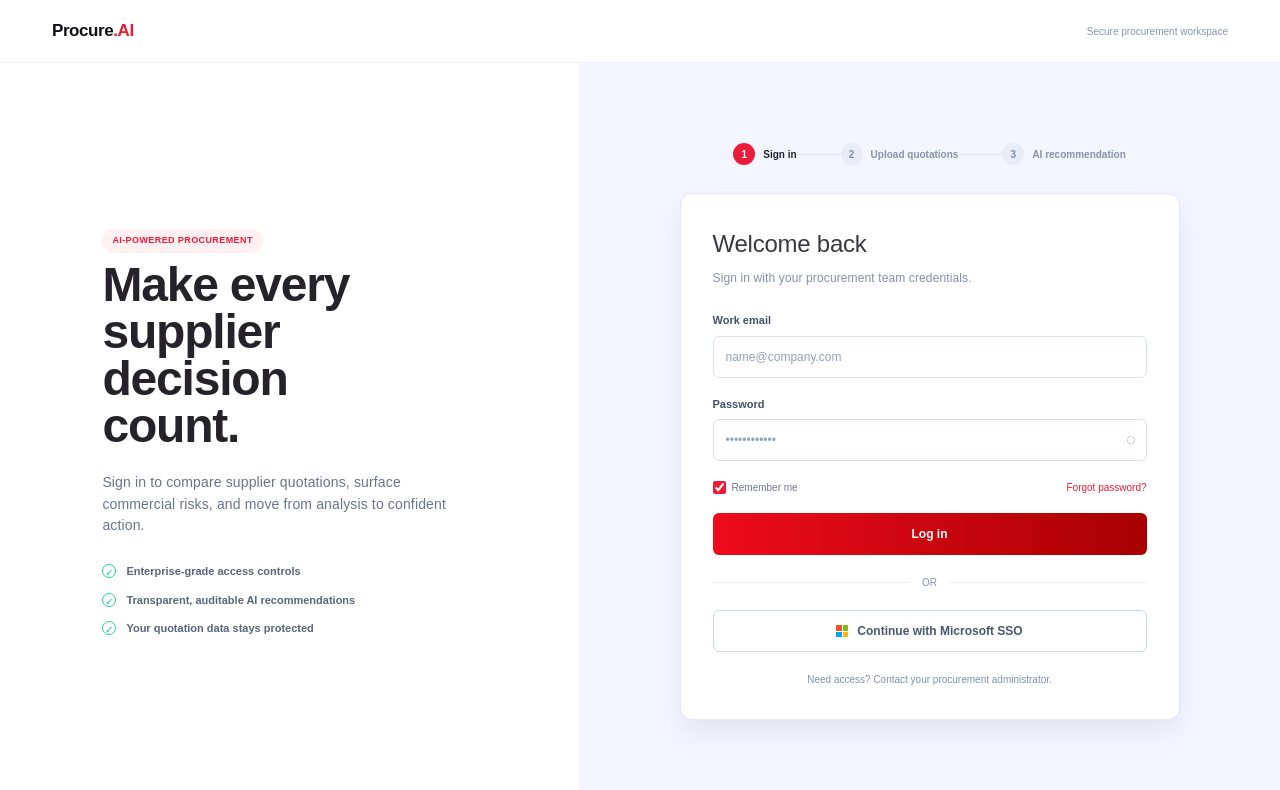
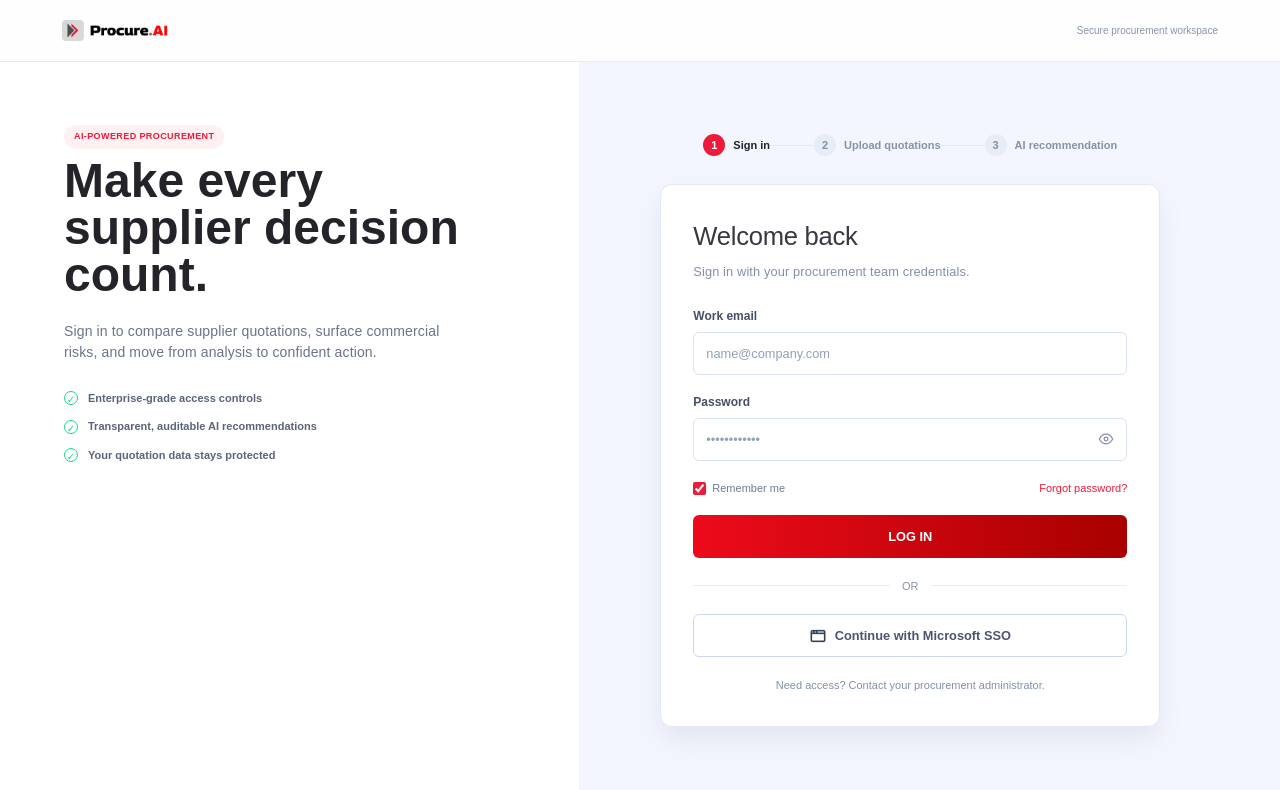
Before and after one commit to atulmahindra/Procure_AI, a React (Vite) app: page /login in a window 1280 px wide. Shown: the top 790 px of the page. Built offline with nearby package versions, Linux system fonts and the light colour scheme; a web font is replaced by a local one.

Commit message:
design changes added

```diff
--- a/src/modules/before-login/Login.scss
+++ b/src/modules/before-login/Login.scss
@@ -1,15 +1,12 @@
 .login-page { min-height: 100vh; color: #25232a; background: #f4f6ff; }
-.login-header { display: flex; align-items: center; justify-content: space-between; height: 63px; padding: 0 clamp(28px, 4.5vw, 52px); border-bottom: 1px solid #edf0f6; background: #fff; font-weight: 500; }
-.product-logo { margin: 0; color: #0f1014; font-size: 1.0625rem; font-weight: 800; letter-spacing: -.025em; }.product-logo span { color: #ed1b2f; }
-.login-header > p:last-child { margin: 0; color: #8994ad; font-size: .625rem; }
 .login-layout { display: grid; min-height: calc(100vh - 63px); grid-template-columns: minmax(400px, .95fr) minmax(540px, 1.15fr); }
-.login-brand-panel { display: flex; align-items: center; padding: 40px clamp(48px, 8vw, 112px); background: #fff; }
-.brand-copy { max-width: 430px; }.eyebrow { display: inline-block; margin: 0 0 24px; border-radius: 20px; padding: 5px 10px; color: #ed1b2f; background: #fff0f1; font-size: .5625rem; font-weight: 800; letter-spacing: .06em; text-transform: uppercase; }.brand-copy h1 { margin: 0 0 23px; color: #252329; font-size: clamp(2.5rem, 4vw, 3rem); font-weight: 800; line-height: .98; letter-spacing: -.025em; }.brand-copy > p:not(.eyebrow) { max-width: 390px; margin: 0; color: #69748a; font-size: .875rem; font-weight: 500; letter-spacing: .01em; line-height: 1.55; }
+.login-brand-panel { display: flex; align-items: self-start; padding: 60px clamp(32px, 5vw, 72px); background: #fff; }
+.brand-copy { max-width: 430px; }.eyebrow { display: inline-block; margin: 0 0 24px; border-radius: 20px; padding: 5px 10px; color: #ed1b2f; background: #fff0f1; font-size: .5625rem; font-weight: 800; letter-spacing: .06em; text-transform: uppercase; }.brand-copy h1 { margin: 0 0 23px; color: #252329; font-size: clamp(2.7rem, 4vw, 3rem); font-weight: 800; line-height: .98; letter-spacing: 0em; }.brand-copy > p:not(.eyebrow) { max-width: 390px; margin: 0; color: #69748a; font-size: .875rem; font-weight: 500; letter-spacing: .01em; line-height: 1.55; }
 .benefits-list { display: grid; gap: 12px; margin: 26px 0 0; padding: 0; list-style: none; color: #59657a; font-size: .6875rem; font-weight: 600; }.benefits-list li { display: flex; align-items: center; gap: 10px; }.benefits-list li::before { display: grid; width: 14px; height: 14px; place-items: center; border: 1px solid #1bd19a; border-radius: 50%; color: #1bd19a; content: '✓'; font-size: .625rem; font-weight: 800; }
-.login-form-panel { display: grid; place-items: center; padding: 40px clamp(28px, 6vw, 100px); background: #f4f6ff; }.login-panel-inner { width: min(100%, 500px); }.login-steps { display: flex; align-items: center; justify-content: center; margin-bottom: 28px; }.login-steps i { width: 44px; height: 1px; background: #e4e8f1; }.step { display: flex; align-items: center; gap: 8px; color: #8792a8; font-size: .625rem; white-space: nowrap; }.step span { display: grid; width: 22px; height: 22px; place-items: center; border-radius: 50%; color: #8190aa; background: #e8ecf5; font-weight: 800; }.step.active { color: #20232a; }.step.active span { color: #fff; background: #ed1b3a; }
-.login-form-wrap { box-sizing: border-box; width: 100%; border: 1px solid #e4e8f2; border-radius: 12px; padding: 32px; background: #fff; box-shadow: 0 13px 28px rgb(50 62 103 / 9%); }.login-heading { margin-bottom: 25px; }.login-heading h2 { margin: 0 0 7px; color: #3a3740; font-size: 1.5rem; font-weight: 500; letter-spacing: -.01em; }.login-heading p { margin: 0; color: #8190aa; font-size: .75rem; letter-spacing: .01em; }
-.login-form { display: grid; gap: 18px; }.login-form > label { display: grid; gap: 7px; color: #435067; font-size: .6875rem; font-weight: 600; }.login-form input:not([type='checkbox']) { box-sizing: border-box; width: 100%; border: 1px solid #dae1ee; border-radius: 6px; padding: 11px 12px; color: #263247; background: #fff; font: inherit; font-size: .75rem; font-weight: 400; outline: none; transition: border-color .2s, box-shadow .2s; }.login-form input:not([type='checkbox']):focus { border-color: #ed1b3a; box-shadow: 0 0 0 3px rgb(237 27 58 / 10%); }.login-form input::placeholder { color: #91a0b8; }.password-field { position: relative; }.password-field input { padding-right: 38px !important; }.password-field button { position: absolute; top: 50%; right: 11px; border: 0; color: #7f8da7; background: transparent; font: inherit; font-size: 1rem; transform: translateY(-50%); cursor: pointer; }.login-options { display: flex; align-items: center; justify-content: space-between; margin-top: 1px; color: #6e7b91; font-size: .625rem; font-weight: 400; }.remember { display: flex; align-items: center; gap: 6px; }.remember input { width: 13px; height: 13px; margin: 0; accent-color: #ed1b3a; }.login-options a { color: #ed1b3a; font-weight: 500; text-decoration: none; }
-.login-submit { width: 100%; border: 0; border-radius: 6px; padding: 12px; color: white; background: linear-gradient(90deg, #ed0b1b, #a80000); font: inherit; font-size: .75rem; font-weight: 800; cursor: pointer; transition: filter .2s, transform .2s; }.login-submit:hover { filter: brightness(.94); transform: translateY(-1px); }
-.login-divider { display: flex; align-items: center; gap: 12px; margin: 20px 0; color: #8792a8; font-size: .625rem; }.login-divider::before, .login-divider::after { flex: 1; height: 1px; background: #e9edf4; content: ''; }.login-divider span { text-transform: uppercase; }.sso-button { display: flex; align-items: center; justify-content: center; gap: 9px; width: 100%; border: 1px solid #cbd8f2; border-radius: 6px; padding: 11px; color: #49566d; background: #fff; font: inherit; font-size: .75rem; font-weight: 700; cursor: pointer; }.sso-button:hover { background: #f8faff; }.microsoft-icon { display: grid; width: 12px; height: 12px; grid-template-columns: 1fr 1fr; grid-template-rows: 1fr 1fr; gap: 1px; }.microsoft-icon i:nth-child(1) { background: #f35325; }.microsoft-icon i:nth-child(2) { background: #81bc06; }.microsoft-icon i:nth-child(3) { background: #05a6f0; }.microsoft-icon i:nth-child(4) { background: #ffba08; }.login-signup { margin: 20px 0 0; color: #8190aa; text-align: center; font-size: .625rem; }
-@media (max-width: 850px) { .login-layout { grid-template-columns: 1fr; }.login-brand-panel { padding: 55px 32px 35px; }.login-form-panel { min-height: 600px; padding: 36px 24px 60px; }.brand-copy h1 { font-size: 2.875rem; } }
-@media (max-width: 560px) { .login-header { height: 56px; padding: 0 20px; }.login-header > p:last-child { display: none; }.login-brand-panel { padding: 42px 24px 32px; }.brand-copy h1 { font-size: 2.5rem; }.login-form-panel { padding: 28px 16px 45px; }.login-form-wrap { padding: 24px 20px; }.login-steps { justify-content: flex-start; overflow: hidden; }.step { font-size: .5625rem; }.login-steps i { width: 16px; }.step:nth-of-type(3) strong { display: none; } }
+.login-form-panel { display: grid; place-items: center; padding: 40px clamp(28px, 6vw, 100px) 40px clamp(16px, 3vw, 48px); background: #f4f6ff; }.login-panel-inner { width: min(100%, 500px); }.login-steps { display: flex; align-items: center; justify-content: center; margin-bottom: 28px; }.login-steps i { width: 44px; height: 1px; background: #e4e8f1; }.step { display: flex; align-items: center; gap: 8px; color: #8792a8; font-size: .6875rem; white-space: nowrap; }.step span { display: grid; width: 22px; height: 22px; place-items: center; border-radius: 50%; color: #8190aa; background: #e8ecf5; font-weight: 800; }.step.active { color: #20232a; }.step.active span { color: #fff; background: #ed1b3a; }
+.login-form-wrap { box-sizing: border-box; width: 100%; border: 1px solid #e4e8f2; border-radius: 12px; padding: 32px; background: #fff; box-shadow: 0 13px 28px rgb(50 62 103 / 9%); }.login-heading { margin-bottom: 25px; }.login-heading h2 { margin: 0 0 7px; color: #3a3740; font-size: 1.6rem; font-weight: 500; letter-spacing: -.01em; }.login-heading p { margin: 0; color: #8190aa; font-size: .8rem; letter-spacing: .01em; }
+.login-form { display: grid; gap: 18px; }.login-form > label { display: grid; gap: 7px; color: #435067; font-size: .75rem; font-weight: 600; }.login-form input:not([type='checkbox']) { box-sizing: border-box; width: 100%; border: 1px solid #dae1ee; border-radius: 6px; padding: 11px 12px; color: #263247; background: #fff; font: inherit; font-size: .8rem; font-weight: 400; outline: none; transition: border-color .2s, box-shadow .2s; }.login-form input:not([type='checkbox']):focus { border-color: #ed1b3a; box-shadow: 0 0 0 3px rgb(237 27 58 / 10%); }.login-form input::placeholder { color: #91a0b8; }.password-field { position: relative; }.password-field input { padding-right: 38px !important; }.password-field button { position: absolute; top: 50%; right: 11px; display: grid; width: 20px; height: 20px; place-items: center; border: 0; padding: 0; color: #7f8da7; background: transparent; transform: translateY(-50%); cursor: pointer; }.password-field button svg { width: 16px; height: 16px; fill: none; stroke: currentColor; stroke-linecap: round; stroke-linejoin: round; stroke-width: 1.8; }.login-options { display: flex; align-items: center; justify-content: space-between; margin-top: 1px; color: #6e7b91; font-size: .6875rem; font-weight: 400; }.remember { display: flex; align-items: center; gap: 6px; }.remember input { width: 13px; height: 13px; margin: 0; accent-color: #ed1b3a; }.login-options a { color: #ed1b3a; font-weight: 500; text-decoration: none; }
+.login-submit {text-transform: uppercase; width: 100%; border: 0; border-radius: 6px; padding: 12px; color: white; background: linear-gradient(90deg, #ed0b1b, #a80000); font: inherit; font-size: .8rem; font-weight: 800; cursor: pointer; transition: filter .2s, transform .2s; }.login-submit:hover { filter: brightness(.94); transform: translateY(-1px); }
+.login-divider { display: flex; align-items: center; gap: 12px; margin: 20px 0; color: #8792a8; font-size: .6875rem; }.login-divider::before, .login-divider::after { flex: 1; height: 1px; background: #e9edf4; content: ''; }.login-divider span { text-transform: uppercase; }.sso-button { display: flex; align-items: center; justify-content: center; gap: 9px; width: 100%; border: 1px solid #cbd8f2; border-radius: 6px; padding: 11px; color: #49566d; background: #fff; font: inherit; font-size: .8rem; font-weight: 700; cursor: pointer; }.sso-button:hover { background: #f8faff; }.app-window-icon { display: block; width: 16px; height: 16px; object-fit: contain; }.login-signup { margin: 20px 0 0; color: #8190aa; text-align: center; font-size: .6875rem; }
+@media (max-width: 850px) { .login-layout { grid-template-columns: 1fr; }.login-brand-panel { padding: 55px 32px 35px; }.login-form-panel { min-height: 600px; padding: 36px 24px 60px; }.brand-copy h1 { font-size: 2.775rem;letter-spacing: 0em; } }
+@media (max-width: 560px) { .login-brand-panel { padding: 42px 24px 32px; }.brand-copy h1 { font-size: 2.5rem; }.login-form-panel { padding: 28px 16px 45px; }.login-form-wrap { padding: 24px 20px; }.login-steps { justify-content: flex-start; overflow: hidden; }.step { font-size: .5625rem; }.login-steps i { width: 16px; }.step:nth-of-type(3) strong { display: none; } }
--- a/src/modules/before-login/Login.tsx
+++ b/src/modules/before-login/Login.tsx
@@ -1,5 +1,7 @@
 import { useState } from 'react'
 import type { FormEvent } from 'react'
+import { MarketingHeader } from '../shared/MarketingHeader'
+import appWindowIcon from '../../assets/app-window.png'
 import './Login.scss'
 
 type LoginProps = {
@@ -20,10 +22,7 @@ export function Login({ onLogin }: LoginProps) {
 
   return (
     <main className="login-page">
-      <header className="login-header">
-        <p className="product-logo">Procure<span>.AI</span></p>
-        <p>Secure procurement workspace</p>
-      </header>
+      <MarketingHeader minimal rightLabel="Secure procurement workspace" />
 
       <div className="login-layout">
         <section className="login-brand-panel">
@@ -53,12 +52,12 @@ export function Login({ onLogin }: LoginProps) {
           <div className="login-heading"><h2>Welcome back</h2><p>Sign in with your procurement team credentials.</p></div>
           <form onSubmit={handleSubmit} className="login-form">
             <label htmlFor="email">Work email<input id="email" type="email" value={email} onChange={(event) => setEmail(event.target.value)} placeholder="name@company.com" required /></label>
-            <label htmlFor="password">Password<div className="password-field"><input id="password" type={showPassword ? 'text' : 'password'} value={password} onChange={(event) => setPassword(event.target.value)} placeholder="••••••••••••" required minLength={4} /><button type="button" onClick={() => setShowPassword(!showPassword)} aria-label={showPassword ? 'Hide password' : 'Show password'}>{showPassword ? '◉' : '◌'}</button></div></label>
+            <label htmlFor="password">Password<div className="password-field"><input id="password" type={showPassword ? 'text' : 'password'} value={password} onChange={(event) => setPassword(event.target.value)} placeholder="••••••••••••" required minLength={4} /><button type="button" onClick={() => setShowPassword(!showPassword)} aria-label={showPassword ? 'Hide password' : 'Show password'}>{showPassword ? <svg viewBox="0 0 24 24" aria-hidden="true"><path d="M3 3l18 18M10.6 10.6a2 2 0 0 0 2.8 2.8M9.9 5.1A10.7 10.7 0 0 1 12 4.8c5.2 0 9 5.2 10 7.2a15.6 15.6 0 0 1-3.1 4.1M6.2 6.2A15.2 15.2 0 0 0 2 12c1 2 4.8 7.2 10 7.2 1.1 0 2.2-.2 3.1-.6" /></svg> : <svg viewBox="0 0 24 24" aria-hidden="true"><path d="M2 12s3.5-7.2 10-7.2S22 12 22 12s-3.5 7.2-10 7.2S2 12 2 12Z" /><circle cx="12" cy="12" r="2.8" /></svg>}</button></div></label>
             <div className="login-options"><label className="remember"><input type="checkbox" checked={rememberMe} onChange={(event) => setRememberMe(event.target.checked)} /><span>Remember me</span></label><a href="#forgot-password">Forgot password?</a></div>
             <button className="login-submit" type="submit">Log in</button>
           </form>
           <div className="login-divider"><span>or</span></div>
-          <button className="sso-button" type="button"><span className="microsoft-icon"><i /><i /><i /><i /></span>Continue with Microsoft SSO</button>
+          <button className="sso-button" type="button"><img className="app-window-icon" src={appWindowIcon} alt="" />Continue with Microsoft SSO</button>
           <p className="login-signup">Need access? Contact your procurement administrator.</p>
         </div>
           </div>
--- a/src/modules/shared/AuthenticatedHeader.scss
+++ b/src/modules/shared/AuthenticatedHeader.scss
@@ -1,5 +1,5 @@
 .authenticated-header { display: flex; align-items: center; justify-content: space-between; height: 63px; padding: 0 clamp(28px, 4.5vw, 52px); border-bottom: 1px solid #edf0f6; background: #fff; }
-.authenticated-logo { margin: 0; color: #101116; font-size: 1.0625rem; font-weight: 800; letter-spacing: -.025em; }.authenticated-logo span { color: #ed1b2f; }
+.authenticated-logo { display: block; width: 106px; height: auto; }
 .authenticated-header-actions { display: flex; align-items: center; gap: 18px; }.team-name { color: #343947; font-size: .6875rem; font-weight: 600; }.help-button, .user-avatar { display: grid; place-items: center; border: 1px solid #e4e8f1; border-radius: 50%; color: #7d89a0; background: #fff; font: inherit; font-size: .6875rem; }.help-button { width: 30px; height: 30px; }.user-avatar { width: 30px; height: 30px; border: 0; color: #fff; background: #ed1b3a; font-size: .5625rem; font-weight: 800; cursor: pointer; }
 @media (max-width: 760px) { .team-name { display: none; } }
 @media (max-width: 480px) { .authenticated-header { padding: 0 20px; } }
--- a/src/modules/shared/AuthenticatedHeader.tsx
+++ b/src/modules/shared/AuthenticatedHeader.tsx
@@ -1,4 +1,5 @@
 import './AuthenticatedHeader.scss'
+import logo from '../../assets/logo.png'
 
 type AuthenticatedHeaderProps = {
   userName: string
@@ -10,7 +11,7 @@ export function AuthenticatedHeader({ userName, onLogout }: AuthenticatedHeaderP
 
   return (
     <header className="authenticated-header">
-      <p className="authenticated-logo">Procure<span>.AI</span></p>
+      <img className="authenticated-logo" src={logo} alt="Procure.AI" />
       <div className="authenticated-header-actions">
         <span className="team-name">Procurement Team</span>
         <button className="help-button" aria-label="Help">?</button>
--- a/src/modules/shared/MarketingHeader.scss
+++ b/src/modules/shared/MarketingHeader.scss
@@ -1,2 +1,2 @@
-.marketing-header { display: flex; align-items: center; justify-content: space-between; height: 62px; padding: 0 clamp(28px, 5vw, 62px); border-bottom: 1px solid #e8ebf1; background: #f7f8fb; }.marketing-logo, .marketing-nav a, .support-button { color: #202531; text-decoration: none; }.marketing-logo { font-size: .875rem; font-weight: 800; letter-spacing: -.04em; }.marketing-logo span:first-child { margin-right: 5px; color: #ed1b3a; }.marketing-logo .logo-accent { margin: 0; color: #ed1b3a; }.marketing-nav { display: flex; gap: 28px; margin-left: auto; margin-right: 34px; }.marketing-nav a { color: #596376; font-size: .5625rem; font-weight: 500; }.marketing-nav a:hover { color: #ed1b3a; }.marketing-actions { display: flex; align-items: center; gap: 18px; }.marketing-start { border: 0; border-radius: 5px; padding: 8px 14px; color: #fff; background: linear-gradient(90deg, #ed0b1b, #a80000); font: inherit; font-size: .5625rem; font-weight: 800; cursor: pointer; }.support-button { display: grid; width: 24px; height: 24px; place-items: center; border: 1px solid #dce2eb; border-radius: 50%; color: #68758a; font-size: .75rem; }.marketing-start:hover { filter: brightness(.92); }
+.marketing-header { display: flex; align-items: center; justify-content: space-between; height: 62px; padding: 0 clamp(28px, 5vw, 62px); border-bottom: 1px solid #e8ebf1; background: #f7f8fb; }.marketing-header.minimal { background: rgba(255, 255, 255, 0.9098); }.marketing-logo, .marketing-nav a, .support-button { color: #202531; text-decoration: none; }.marketing-logo { display: block; line-height: 0; }.marketing-logo img { display: block; width: 106px; height: auto; }.marketing-nav { display: flex; gap: 28px; margin-left: auto; margin-right: 34px; }.marketing-nav a { color: #596376; font-size: .5625rem; font-weight: 500; }.marketing-nav a:hover { color: #ed1b3a; }.marketing-actions { display: flex; align-items: center; gap: 18px; }.marketing-start { border: 0; border-radius: 5px; padding: 8px 14px; color: #fff; background: linear-gradient(90deg, #ed0b1b, #a80000); font: inherit; font-size: .5625rem; font-weight: 800; cursor: pointer; }.support-button { display: grid; width: 24px; height: 24px; place-items: center; border: 1px solid #dce2eb; border-radius: 50%; color: #68758a; font-size: .75rem; }.marketing-start:hover { filter: brightness(.92); }.marketing-header.minimal .marketing-logo { margin-right: auto; }.marketing-right-label { color: #8994ad; font-size: .625rem; font-weight: 500; }
 @media (max-width: 700px) { .marketing-header { padding: 0 18px; }.marketing-nav { display: none; }.marketing-actions { gap: 10px; } }
--- a/src/modules/shared/MarketingHeader.tsx
+++ b/src/modules/shared/MarketingHeader.tsx
@@ -1,17 +1,21 @@
 import './MarketingHeader.scss'
+import logo from '../../assets/logo.png'
 
 type MarketingHeaderProps = {
-  onGetStarted: () => void
+  onGetStarted?: () => void
+  minimal?: boolean
+  rightLabel?: string
 }
 
 const navigation = ['Platform', 'Solutions', 'How it Works', 'AI Decision Engine']
 
-export function MarketingHeader({ onGetStarted }: MarketingHeaderProps) {
+export function MarketingHeader({ onGetStarted, minimal = false, rightLabel }: MarketingHeaderProps) {
   return (
-    <header className="marketing-header">
-      <a className="marketing-logo" href="#top" aria-label="Procure.AI home"><span>◧</span> Procure<span className="logo-accent">.AI</span></a>
-      <nav className="marketing-nav" aria-label="Main navigation">{navigation.map((item) => <a href={`#${item.toLowerCase().replaceAll(' ', '-')}`} key={item}>{item}</a>)}</nav>
-      <div className="marketing-actions"><button className="marketing-start" onClick={onGetStarted}>Get Started</button><a className="support-button" href="#support" aria-label="Support">◔</a></div>
+    <header className={`marketing-header${minimal ? ' minimal' : ''}`}>
+      <a className="marketing-logo" href="#top" aria-label="Procure.AI home"><img src={logo} alt="Procure.AI" /></a>
+      {!minimal && <nav className="marketing-nav" aria-label="Main navigation">{navigation.map((item) => <a href={`#${item.toLowerCase().replaceAll(' ', '-')}`} key={item}>{item}</a>)}</nav>}
+      {!minimal && onGetStarted && <div className="marketing-actions"><button className="marketing-start" onClick={onGetStarted}>Get Started</button><a className="support-button" href="#support" aria-label="Support">◔</a></div>}
+      {rightLabel && <span className="marketing-right-label">{rightLabel}</span>}
     </header>
   )
 }
```
Also changed, not shown: src/assets/app-window.png (added).
